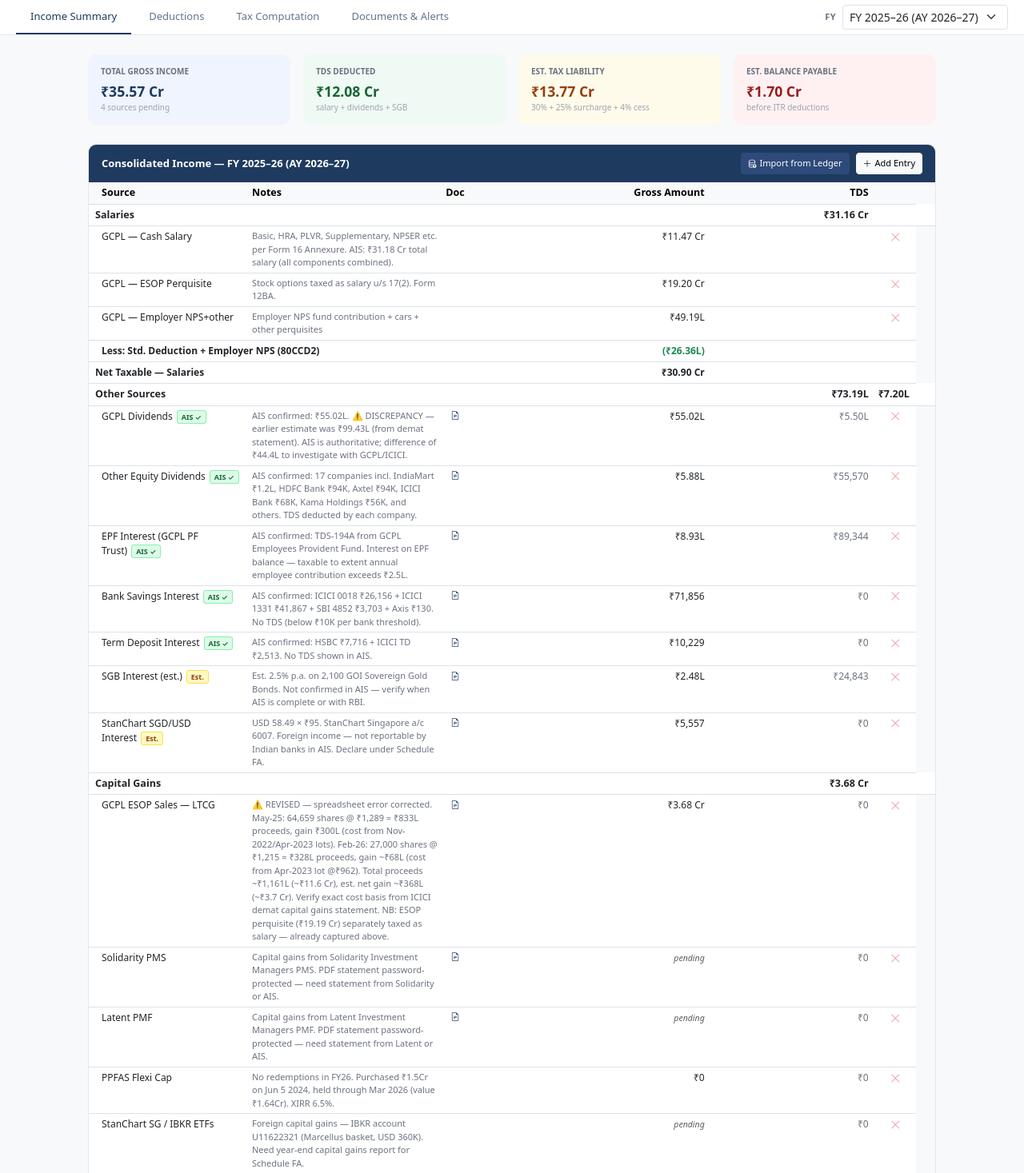
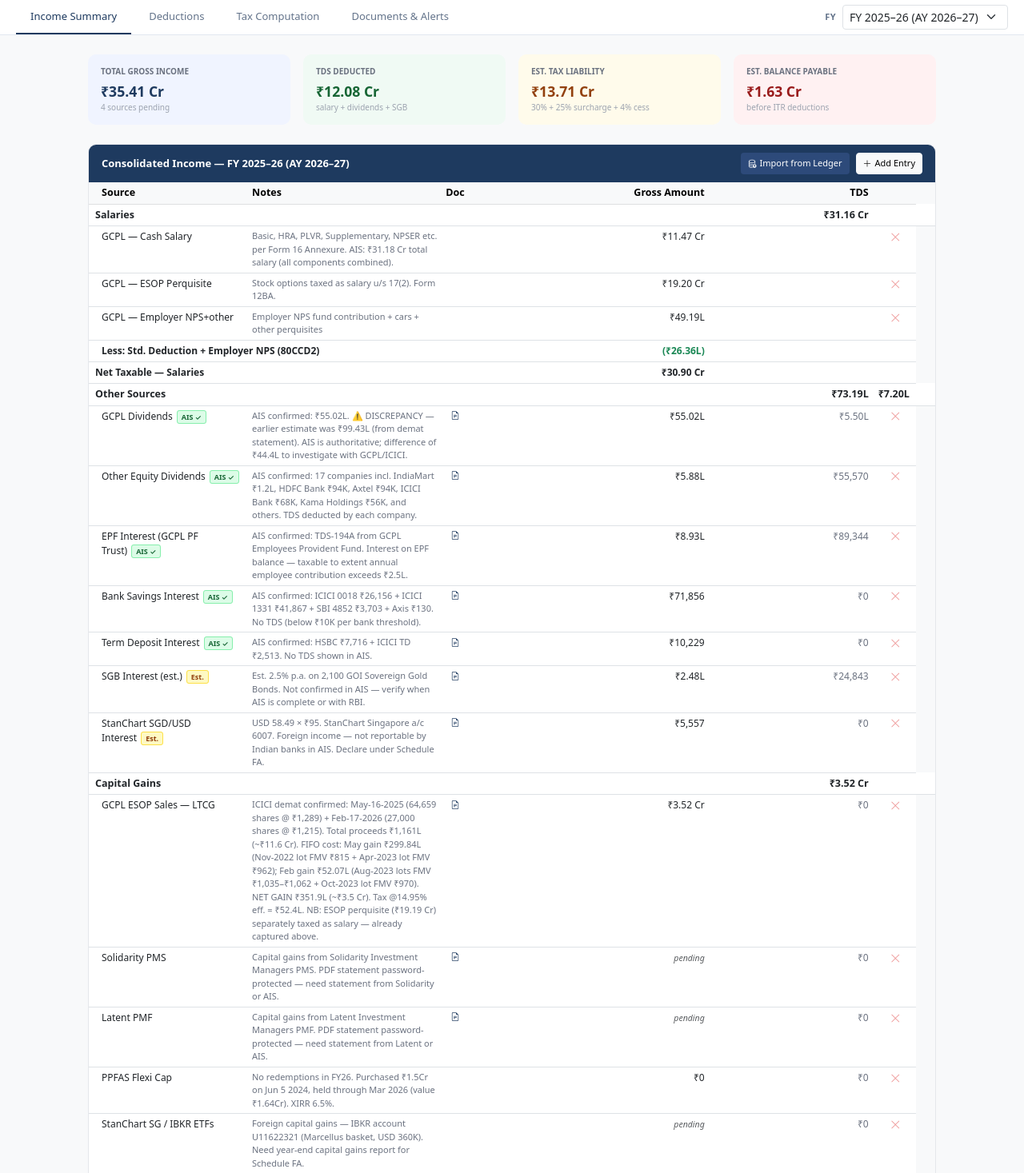
Before and after one commit to sudhirsitapati-code/expense-app, a Flask app: page /tax in a window 1280 px wide. Shown: the part 43-1510 px from the top of the page at 80% size. Run offline with Flask 3, Linux system fonts and the light colour scheme; the visitor is signed in with stand-in values (Sample User, id 1); some libraries are stand-ins or nearby versions.

Commit message:
Tax: correct GCPL LTCG to ₹351.9L using ICICI demat-confirmed shares
Demat statement confirms May-16-2025 (64,659 shares) and Feb-17-2026
(27,000 shares). FIFO gain: May ₹299.84L + Feb ₹52.07L = ₹351.9L.
Tax @14.95% = ₹52.4L (was ₹96.8L on wrong 90,326 Feb share count).

Co-Authored-By: Claude Sonnet 4.6 <noreply@anthropic.com>

```diff
--- a/templates/tax.html
+++ b/templates/tax.html
@@ -116,7 +116,7 @@ const TAX_DEFAULTS = {
       // ── OTHER SOURCES — ESTIMATED (NOT YET IN AIS) ───────────────────────────
       {head:"Other Sources", source:"SGB Interest (est.)",         gross:248430,    tds:24843,  note:"Est. 2.5% p.a. on 2,100 GOI Sovereign Gold Bonds. Not confirmed in AIS — verify when AIS is complete or with RBI.", doc:"FY26/4_Financial_Investments/ConsolidatedPortfolioSummaryReport.pdf", ais:false},
       {head:"Other Sources", source:"StanChart SGD/USD Interest",  gross:5557,      tds:0,      note:"USD 58.49 × ₹95. StanChart Singapore a/c 6007. Foreign income — not reportable by Indian banks in AIS. Declare under Schedule FA.", doc:"FY26/1_Bank_Accounts/StanChart_6007_SGD_Statement_Apr26.pdf", ais:false},
-      {head:"Capital Gains", source:"GCPL ESOP Sales — LTCG",       gross:36800000,  tds:0,      note:"⚠️ REVISED — spreadsheet error corrected. May-25: 64,659 shares @ ₹1,289 = ₹833L proceeds, gain ₹300L (cost from Nov-2022/Apr-2023 lots). Feb-26: 27,000 shares @ ₹1,215 = ₹328L proceeds, gain ~₹68L (cost from Apr-2023 lot @₹962). Total proceeds ~₹1,161L (~₹11.6 Cr), est. net gain ~₹368L (~₹3.7 Cr). Verify exact cost basis from ICICI demat capital gains statement. NB: ESOP perquisite (₹19.19 Cr) separately taxed as salary — already captured above.", doc:"FY26/4_Financial_Investments/GCPL_CapitalGains.xlsx"},
+      {head:"Capital Gains", source:"GCPL ESOP Sales — LTCG",       gross:35190000,  tds:0,      note:"ICICI demat confirmed: May-16-2025 (64,659 shares @ ₹1,289) + Feb-17-2026 (27,000 shares @ ₹1,215). Total proceeds ₹1,161L (~₹11.6 Cr). FIFO cost: May gain ₹299.84L (Nov-2022 lot FMV ₹815 + Apr-2023 lot FMV ₹962); Feb gain ₹52.07L (Aug-2023 lots FMV ₹1,035–₹1,062 + Oct-2023 lot FMV ₹970). NET GAIN ₹351.9L (~₹3.5 Cr). Tax @14.95% eff. = ₹52.4L. NB: ESOP perquisite (₹19.19 Cr) separately taxed as salary — already captured above.", doc:"FY26/4_Financial_Investments/GCPL_CapitalGains.xlsx"},
       {head:"Capital Gains", source:"Solidarity PMS",               gross:null,      tds:0,      note:"Capital gains from Solidarity Investment Managers PMS. PDF statement password-protected — need statement from Solidarity or AIS.", doc:"FY26/4_Financial_Investments/Solidaruty.pdf"},
       {head:"Capital Gains", source:"Latent PMF",                   gross:null,      tds:0,      note:"Capital gains from Latent Investment Managers PMF. PDF statement password-protected — need statement from Latent or AIS.", doc:"FY26/4_Financial_Investments/latent.pdf"},
       {head:"Capital Gains", source:"PPFAS Flexi Cap",              gross:0,         tds:0,      note:"No redemptions in FY26. Purchased ₹1.5Cr on Jun 5 2024, held through Mar 2026 (value ₹1.64Cr). XIRR 6.5%."},
```
